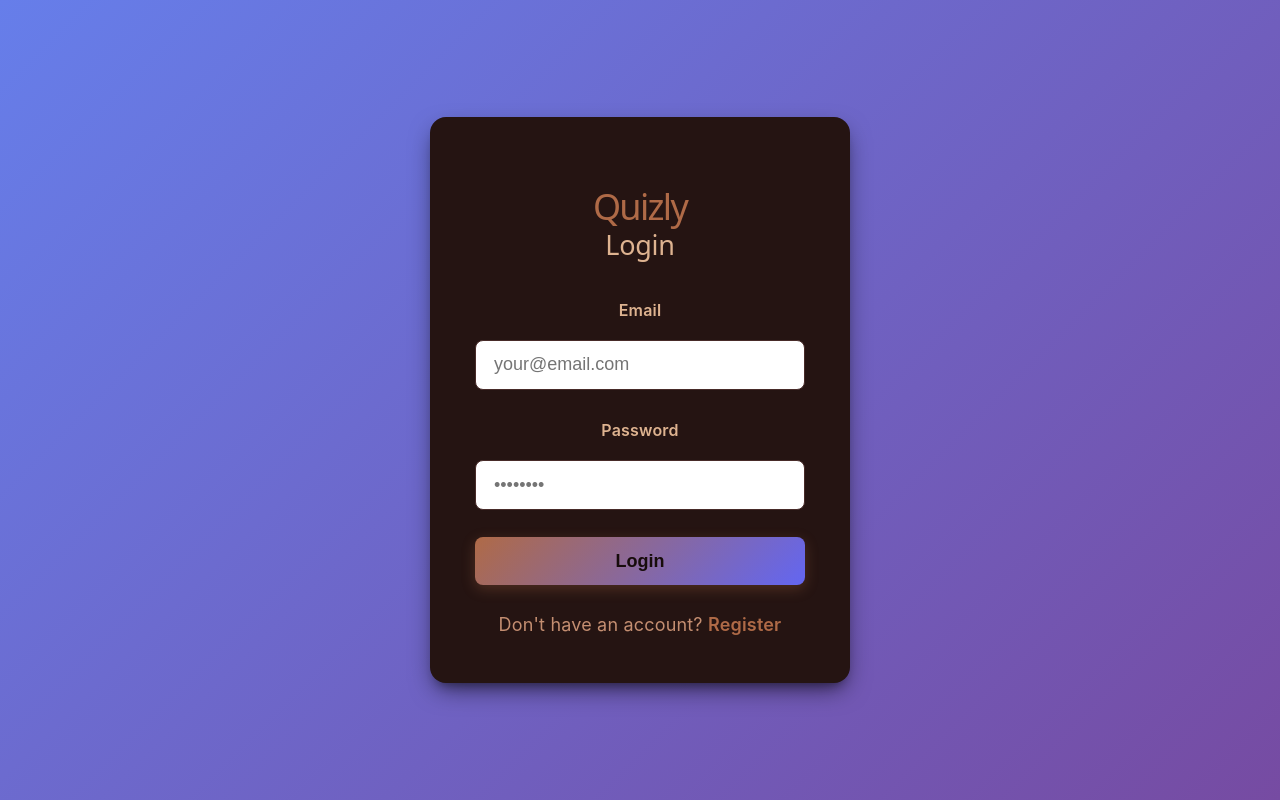
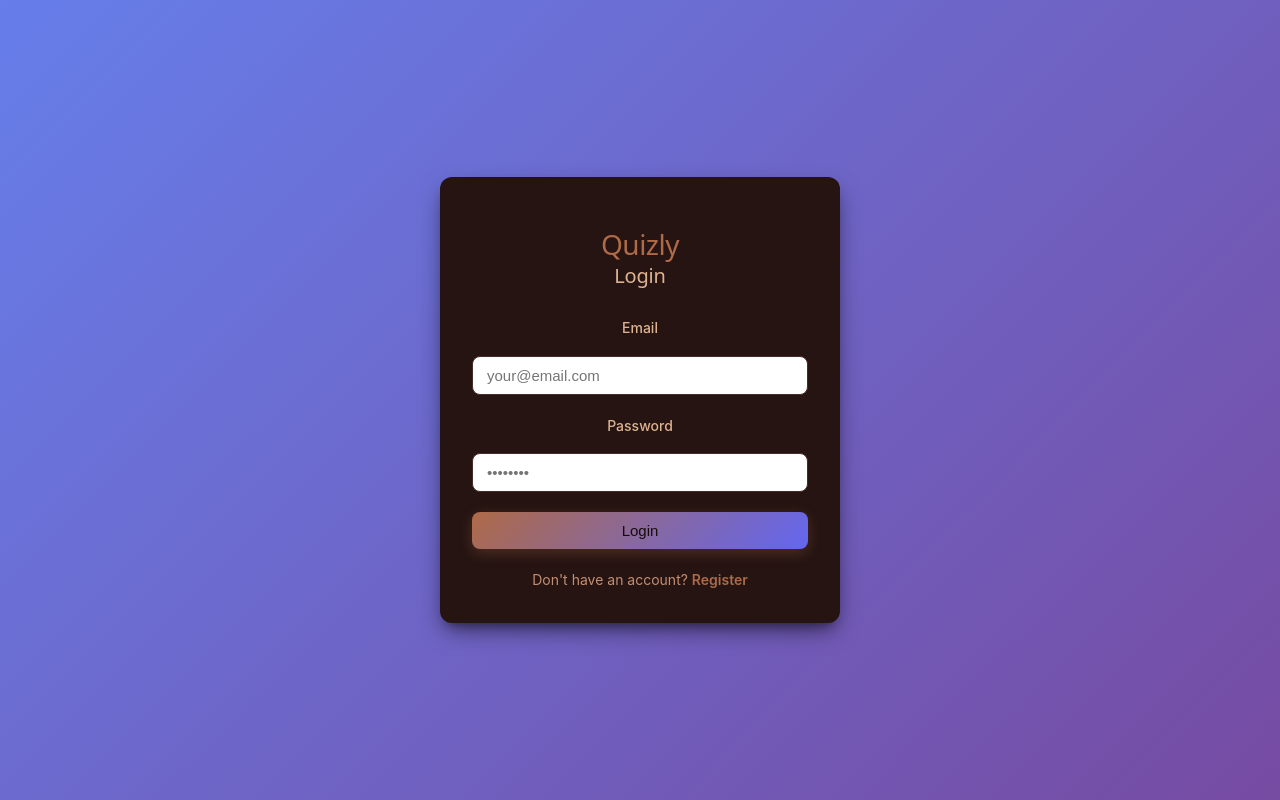
Before and after one commit to tanishqsrivastavaa/quizly, a React (Vite) app in the folder frontend/: page /login in a window 1280 px wide. Built offline with nearby package versions, Linux system fonts and the light colour scheme; no server answers.

Commit message:
style: update UI aesthetics and frontend component layouts

```diff
--- a/frontend/src/App.css
+++ b/frontend/src/App.css
@@ -32,11 +32,11 @@ body {
 
 .btn-primary,
 .btn-secondary {
-  padding: 0.75rem 1.5rem;
+  padding: 0.625rem 1.25rem;
   border: none;
   border-radius: 8px;
-  font-size: 1rem;
-  font-weight: 600;
+  font-size: 0.9375rem;
+  font-weight: 500;
   cursor: pointer;
   transition: all 0.3s cubic-bezier(0.4, 0, 0.2, 1);
 }
@@ -75,17 +75,17 @@ body {
 }
 
 .btn-large {
-  padding: 1rem 2rem;
-  font-size: 1.1rem;
+  padding: 0.875rem 1.75rem;
+  font-size: 1rem;
 }
 
 .error-message {
   background-color: #fee2e2;
   color: var(--danger-color);
-  padding: 0.75rem 1rem;
+  padding: 0.625rem 0.875rem;
   border-radius: 6px;
   margin-bottom: 1rem;
-  font-size: 0.9rem;
+  font-size: 0.875rem;
 }
 
 .loading {
@@ -93,17 +93,17 @@ body {
   justify-content: center;
   align-items: center;
   height: 100vh;
-  font-size: 1.2rem;
+  font-size: 1rem;
   color: var(--text-secondary);
 }
 
 .badge {
   display: inline-block;
-  padding: 0.25rem 0.75rem;
+  padding: 0.25rem 0.625rem;
   border-radius: 12px;
   background-color: var(--primary-color);
   color: white;
-  font-size: 0.875rem;
-  font-weight: 600;
+  font-size: 0.8125rem;
+  font-weight: 500;
   text-transform: capitalize;
 }
--- a/frontend/src/App.tsx
+++ b/frontend/src/App.tsx
@@ -26,7 +26,7 @@ function App() {
               </ProtectedRoute>
             }
           >
-            <Route index element={<Home />} />
+            <Route index element={<TopicQuiz />} />
             <Route path="topic-quiz" element={<TopicQuiz />} />
             <Route path="document-quiz" element={<DocumentQuiz />} />
             <Route path="todos" element={<Todos />} />
--- a/frontend/src/index.css
+++ b/frontend/src/index.css
@@ -15,8 +15,8 @@
   --heading: system-ui, 'Segoe UI', Roboto, sans-serif;
   --mono: ui-monospace, Consolas, monospace;
 
-  font: 18px/145% var(--sans);
-  letter-spacing: 0.18px;
+  font: 16px/140% var(--sans);
+  letter-spacing: 0;
   color-scheme: light dark;
   color: var(--text);
   background: var(--bg);
@@ -73,24 +73,24 @@ h2 {
 }
 
 h1 {
-  font-size: 56px;
-  letter-spacing: -1.68px;
-  margin: 32px 0;
+  font-size: 36px;
+  letter-spacing: -0.5px;
+  margin: 24px 0;
 
   @media (max-width: 1024px) {
-    font-size: 36px;
-    margin: 20px 0;
+    font-size: 28px;
+    margin: 16px 0;
   }
 }
 
 h2 {
-  font-size: 24px;
-  line-height: 118%;
-  letter-spacing: -0.24px;
-  margin: 0 0 8px;
+  font-size: 20px;
+  line-height: 130%;
+  letter-spacing: -0.2px;
+  margin: 0 0 6px;
 
   @media (max-width: 1024px) {
-    font-size: 20px;
+    font-size: 18px;
   }
 }
 
--- a/frontend/src/pages/DocumentQuiz.tsx
+++ b/frontend/src/pages/DocumentQuiz.tsx
@@ -142,7 +142,7 @@ const DocumentQuiz: React.FC = () => {
       <div className="page-header">
         <h1>Document-Based Quiz</h1>
         <p className="page-description">
-          Upload a PDF and quiz yourself on its content
+          Quiz yourself on PDF content
         </p>
       </div>
 
--- a/frontend/src/pages/Login.tsx
+++ b/frontend/src/pages/Login.tsx
@@ -18,7 +18,7 @@ const Login: React.FC = () => {
 
     try {
       await login(email, password);
-      navigate('/');
+      navigate('/topic-quiz');
     } catch (err: any) {
       setError(err.response?.data?.detail || 'Failed to login. Please check your credentials.');
     } finally {
--- a/frontend/src/pages/Todos.tsx
+++ b/frontend/src/pages/Todos.tsx
@@ -60,7 +60,7 @@ const Todos: React.FC = () => {
       <div className="page-header">
         <h1>Future Features</h1>
         <p className="page-description">
-          Exciting features planned for Quizly
+          Planned improvements
         </p>
       </div>
 
--- a/frontend/src/pages/TopicQuiz.tsx
+++ b/frontend/src/pages/TopicQuiz.tsx
@@ -45,7 +45,7 @@ const TopicQuiz: React.FC = () => {
       <div className="page-header">
         <h1>Topic-Specific Quiz</h1>
         <p className="page-description">
-          Learn any subject through interactive Socratic questioning
+          Learn through interactive questions
         </p>
       </div>
 
--- a/frontend/src/styles/Auth.css
+++ b/frontend/src/styles/Auth.css
@@ -9,30 +9,31 @@
 
 .auth-card {
   background: var(--card-bg);
-  padding: 2.5rem;
-  border-radius: 16px;
+  padding: 2rem;
+  border-radius: 12px;
   box-shadow: var(--shadow-lg);
   width: 100%;
-  max-width: 420px;
+  max-width: 400px;
 }
 
 .auth-card h1 {
   text-align: center;
   color: var(--primary-color);
   margin-bottom: 0.5rem;
-  font-size: 2rem;
+  font-size: 1.75rem;
+  font-weight: 500;
 }
 
 .auth-card h2 {
   text-align: center;
   color: var(--text-primary);
-  margin-bottom: 2rem;
-  font-size: 1.5rem;
+  margin-bottom: 1.75rem;
+  font-size: 1.25rem;
   font-weight: 500;
 }
 
 .form-group {
-  margin-bottom: 1.5rem;
+  margin-bottom: 1.25rem;
 }
 
 .form-group label {
@@ -40,14 +41,15 @@
   margin-bottom: 0.5rem;
   color: var(--text-primary);
   font-weight: 500;
+  font-size: 0.875rem;
 }
 
 .form-group input {
   width: 100%;
-  padding: 0.75rem 1rem;
+  padding: 0.625rem 0.875rem;
   border: 1px solid var(--border-color);
   border-radius: 8px;
-  font-size: 1rem;
+  font-size: 0.9375rem;
   transition: all 0.2s;
 }
 
@@ -64,8 +66,9 @@
 
 .auth-link {
   text-align: center;
-  margin-top: 1.5rem;
+  margin-top: 1.25rem;
   color: var(--text-secondary);
+  font-size: 0.875rem;
 }
 
 .auth-link a {
--- a/frontend/src/styles/QuizPages.css
+++ b/frontend/src/styles/QuizPages.css
@@ -6,21 +6,20 @@
 
 .page-header {
   text-align: center;
-  margin-bottom: 48px;
+  margin-bottom: 32px;
 }
 
 .page-header h1 {
-  font-size: 48px;
-  margin: 0 0 12px 0;
-  background: linear-gradient(135deg, var(--accent), #6366f1);
-  -webkit-background-clip: text;
-  -webkit-text-fill-color: transparent;
-  background-clip: text;
+  font-size: 32px;
+  font-weight: 500;
+  margin: 0 0 8px 0;
+  color: var(--text-h);
 }
 
 .page-description {
-  font-size: 18px;
+  font-size: 15px;
   color: var(--text);
+  opacity: 0.8;
   margin: 0;
 }
 
@@ -28,17 +27,17 @@
 .quiz-card {
   background: var(--bg);
   border: 1px solid var(--border);
-  border-radius: 16px;
-  padding: 48px;
+  border-radius: 12px;
+  padding: 32px;
   box-shadow: var(--shadow);
-  margin-bottom: 32px;
+  margin-bottom: 24px;
 }
 
 .card-icon {
-  width: 80px;
-  height: 80px;
-  margin: 0 auto 32px;
-  border-radius: 16px;
+  width: 56px;
+  height: 56px;
+  margin: 0 auto 24px;
+  border-radius: 12px;
   display: flex;
   align-items: center;
   justify-content: center;
@@ -68,17 +67,17 @@
 }
 
 .form-group label {
-  font-weight: 600;
+  font-weight: 500;
   color: var(--text-h);
-  font-size: 16px;
+  font-size: 14px;
 }
 
 .form-input,
 .form-select {
-  padding: 14px 16px;
+  padding: 12px 14px;
   border: 2px solid var(--border);
   border-radius: 8px;
-  font-size: 16px;
+  font-size: 15px;
   background: var(--bg);
   color: var(--text-h);
   transition: all 0.2s;
@@ -103,9 +102,9 @@
 }
 
 .example-label {
-  font-size: 14px;
+  font-size: 13px;
   color: var(--text);
-  margin-bottom: 12px;
+  margin-bottom: 10px;
 }
 
 .topic-chips {
@@ -115,12 +114,12 @@
 }
 
 .topic-chip {
-  padding: 8px 16px;
+  padding: 6px 12px;
   border: 1px solid var(--border);
   border-radius: 20px;
   background: var(--bg);
   color: var(--text);
-  font-size: 14px;
+  font-size: 13px;
   cursor: pointer;
   transition: all 0.2s;
 }
@@ -162,15 +161,16 @@
 }
 
 .upload-text {
-  font-size: 16px;
-  font-weight: 600;
+  font-size: 15px;
+  font-weight: 500;
   color: var(--text-h);
   margin: 0 0 4px 0;
 }
 
 .upload-hint {
-  font-size: 14px;
+  font-size: 13px;
   color: var(--text);
+  opacity: 0.7;
   margin: 0;
 }
 
@@ -188,13 +188,13 @@
 
 /* Submit Button */
 .submit-btn {
-  padding: 16px 32px;
+  padding: 12px 24px;
   background: linear-gradient(135deg, var(--accent), #6366f1);
   color: white;
   border: none;
   border-radius: 8px;
-  font-size: 16px;
-  font-weight: 600;
+  font-size: 15px;
+  font-weight: 500;
   cursor: pointer;
   transition: all 0.2s;
   display: flex;
@@ -243,16 +243,18 @@
 }
 
 .info-card h3 {
-  margin: 0 0 16px 0;
+  margin: 0 0 12px 0;
   color: var(--accent);
-  font-size: 18px;
+  font-size: 16px;
+  font-weight: 500;
 }
 
 .info-list {
   margin: 0;
   padding-left: 20px;
   color: var(--text);
-  line-height: 1.8;
+  line-height: 1.6;
+  font-size: 14px;
 }
 
 .info-list li {
@@ -262,6 +264,14 @@
 /* Todos Page */
 .todos-page {
   max-width: 1200px;
+}
+
+.todos-page .page-header {
+  text-align: left;
+}
+
+.todos-page .page-header h1 {
+  margin-bottom: 8px;
 }
 
 .todos-grid {
@@ -300,7 +310,8 @@
 
 .todo-header h3 {
   margin: 0;
-  font-size: 18px;
+  font-size: 16px;
+  font-weight: 500;
   color: var(--text-h);
 }
 
@@ -314,9 +325,10 @@
   display: flex;
   align-items: flex-start;
   gap: 12px;
-  padding: 8px 0;
+  padding: 6px 0;
   color: var(--text);
-  line-height: 1.6;
+  line-height: 1.5;
+  font-size: 14px;
 }
 
 .todo-bullet {
@@ -337,32 +349,34 @@
 .feedback-card {
   background: linear-gradient(135deg, var(--accent), #6366f1);
   color: white;
-  border-radius: 16px;
-  padding: 48px;
+  border-radius: 12px;
+  padding: 32px;
   text-align: center;
   max-width: 600px;
   width: 100%;
 }
 
 .feedback-card h3 {
-  margin: 0 0 12px 0;
-  font-size: 24px;
+  margin: 0 0 8px 0;
+  font-size: 20px;
+  font-weight: 500;
   color: white;
 }
 
 .feedback-card p {
-  margin: 0 0 24px 0;
+  margin: 0 0 20px 0;
   opacity: 0.9;
+  font-size: 14px;
 }
 
 .feedback-btn {
-  padding: 14px 28px;
+  padding: 10px 20px;
   background: white;
   color: var(--accent);
   border: none;
   border-radius: 8px;
-  font-size: 16px;
-  font-weight: 600;
+  font-size: 14px;
+  font-weight: 500;
   cursor: pointer;
   display: inline-flex;
   align-items: center;
@@ -382,11 +396,11 @@
   }
 
   .page-header h1 {
-    font-size: 32px;
+    font-size: 24px;
   }
 
   .page-description {
-    font-size: 16px;
+    font-size: 14px;
   }
 
   .quiz-card {
--- a/frontend/src/styles/Sidebar.css
+++ b/frontend/src/styles/Sidebar.css
@@ -32,14 +32,10 @@
 }
 
 .sidebar-logo {
-  font-size: 24px;
-  font-weight: 600;
+  font-size: 20px;
+  font-weight: 500;
   color: var(--accent);
   margin: 0;
-  background: linear-gradient(135deg, var(--accent), #6366f1);
-  -webkit-background-clip: text;
-  -webkit-text-fill-color: transparent;
-  background-clip: text;
 }
 
 .sidebar-close {
@@ -67,10 +63,11 @@
   display: flex;
   align-items: center;
   gap: 12px;
-  padding: 12px 20px;
+  padding: 10px 20px;
   color: var(--text);
   text-decoration: none;
-  font-weight: 500;
+  font-weight: 400;
+  font-size: 14px;
   transition: all 0.2s;
   position: relative;
   border-left: 3px solid transparent;
@@ -122,8 +119,8 @@
 }
 
 .user-email {
-  font-size: 14px;
-  font-weight: 500;
+  font-size: 13px;
+  font-weight: 400;
   color: var(--text-h);
   overflow: hidden;
   text-overflow: ellipsis;
```
